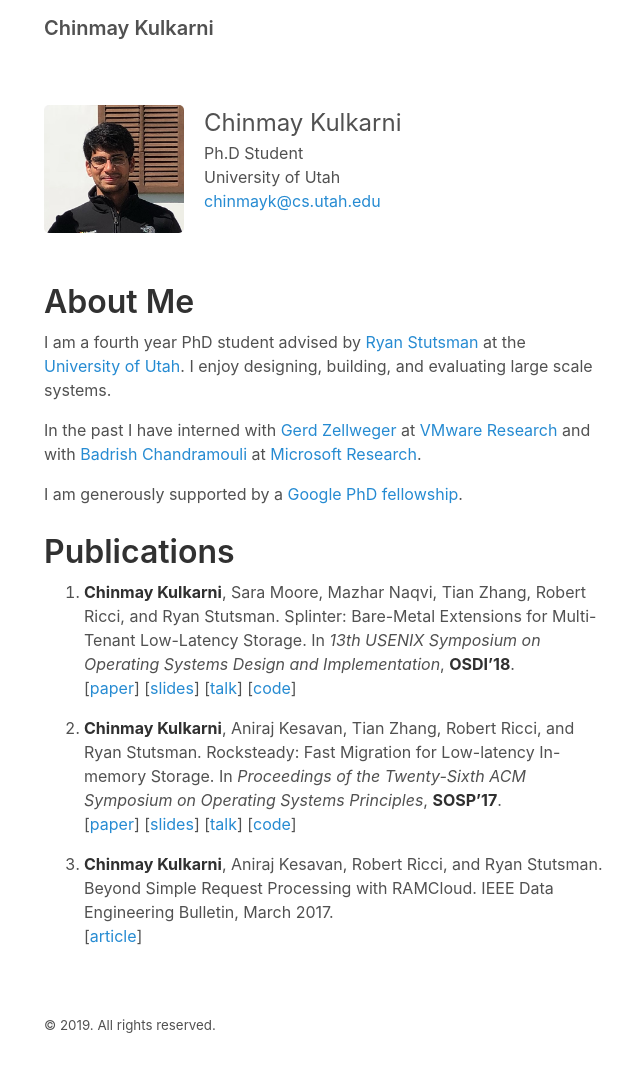
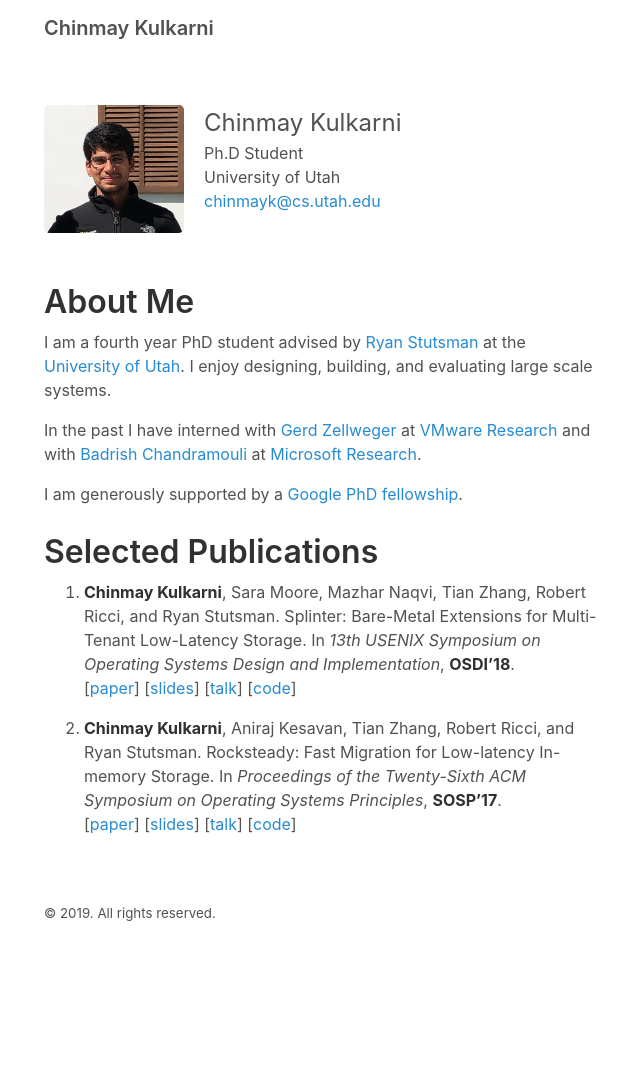
Before and after one commit to chinkulkarni/chinkulkarni.github.io, a Jekyll site: the page built from index.md, in a window 1280 px wide. Shown: the whole page, without its empty margins (316-956 px from the left). Built offline with Jekyll 4.4.1, drawn with Linux system fonts in a browser that asks for light colours; after the commit the page ends 956 px from its top, so only the background shows below that.

Commit message:
Update publications

```diff
--- a/index.md
+++ b/index.md
@@ -23,7 +23,7 @@ In the past I have interned with [Gerd Zellweger](https://www.linkedin.com/in/ge
 
 I am generously supported by a [Google PhD fellowship](https://ai.googleblog.com/2019/09/announcement-of-2019-fellowship.html).
 
-# Publications
+# Selected Publications
 
 1. **Chinmay Kulkarni**, Sara Moore, Mazhar Naqvi, Tian Zhang, Robert Ricci, and Ryan Stutsman.
    Splinter: Bare-Metal Extensions for Multi-Tenant Low-Latency Storage.
@@ -40,8 +40,3 @@ I am generously supported by a [Google PhD fellowship](https://ai.googleblog.com
    [[slides](https://chinkulkarni.github.io/public/rocksteady.pdf)]
    [[talk](https://www.youtube.com/watch?v=FW8AkWee6Qo)]
    [[code](https://github.com/utah-scs/RAMCloud/tree/rocksteady-sosp2017)]
-
-3. **Chinmay Kulkarni**, Aniraj Kesavan, Robert Ricci, and Ryan Stutsman.
-   Beyond Simple Request Processing with RAMCloud.
-   IEEE Data Engineering Bulletin, March 2017.<br>
-   [[article](http://sites.computer.org/debull/A17mar/p62.pdf)]
```
